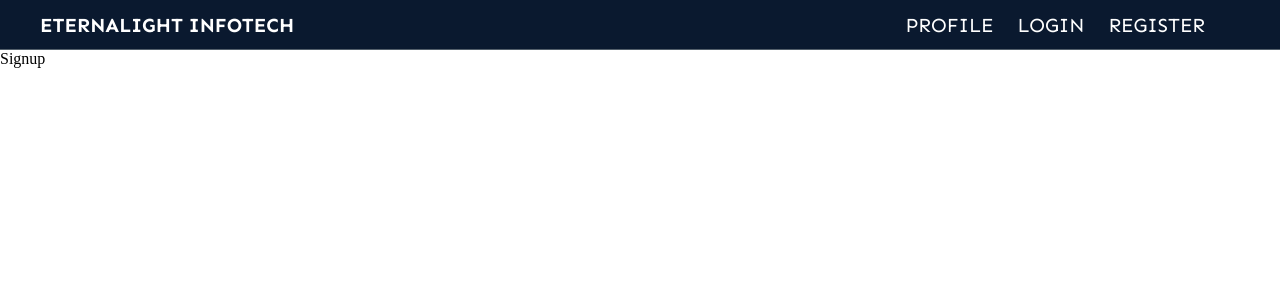
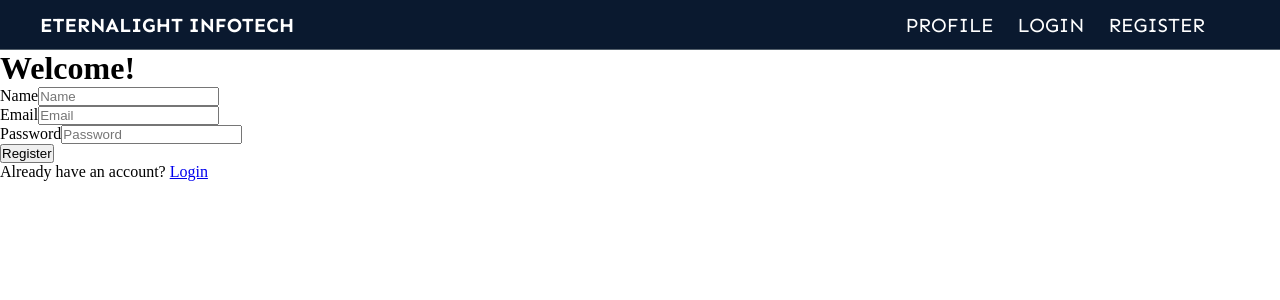
Before and after one commit to shashankmadaan379/E-Infotech-Assignment, a React (Create React App) app in the folder client/: page /register in a window 1280 px wide. Shown: the top 300 px of the page. Built offline with nearby package versions, Linux system fonts and the light colour scheme; a web font is replaced by a local one.

Commit message:
added login and register page, css pending

```diff
--- a/client/src/pages/Login.jsx
+++ b/client/src/pages/Login.jsx
@@ -1,7 +1,47 @@
 import React from "react";
+import { Link } from "react-router-dom";
 
 const Login = () => {
-  return <div>Login</div>;
+  return (
+    <div className="container">
+      <div className="modal">
+        <div className="modal-container">
+          <h1 className="modal-title">Welcome!</h1>
+          <form>
+            <div className="input-block">
+              <label htmlFor="email" className="input-label">
+                Email
+              </label>
+              <input
+                type="email"
+                autoComplete="off"
+                name="email"
+                placeholder="Email"
+                id="email"
+              />
+            </div>
+            <div className="input-block">
+              <label htmlFor="password" className="input-label">
+                Password
+              </label>
+              <input
+                type="password"
+                autoComplete="off"
+                name="password"
+                placeholder="Password"
+                id="password"
+              />
+            </div>
+            <div className="modal-buttons">
+              <button type="submit" className="input-button">
+                <Link to="/profile">Login</Link>
+              </button>
+            </div>
+          </form>
+        </div>
+      </div>
+    </div>
+  );
 };
 
 export default Login;
--- a/client/src/pages/Signup.jsx
+++ b/client/src/pages/Signup.jsx
@@ -1,7 +1,62 @@
 import React from "react";
+import { Link } from "react-router-dom";
 
 const Signup = () => {
-  return <div>Signup</div>;
+  return (
+    <div className="container">
+      <div className="modal">
+        <div className="modal-container">
+          <h1 className="modal-title">Welcome!</h1>
+          <form>
+            <div className="input-block">
+              <label htmlFor="name" className="input-label">
+                Name
+              </label>
+              <input
+                type="name"
+                autoComplete="off"
+                name="name"
+                placeholder="Name"
+                id="name"
+              />
+            </div>
+            <div className="input-block">
+              <label htmlFor="email" className="input-label">
+                Email
+              </label>
+              <input
+                type="email"
+                autoComplete="off"
+                name="email"
+                placeholder="Email"
+                id="email"
+              />
+            </div>
+            <div className="input-block">
+              <label htmlFor="password" className="input-label">
+                Password
+              </label>
+              <input
+                type="password"
+                autoComplete="off"
+                name="password"
+                placeholder="Password"
+                id="password"
+              />
+            </div>
+            <div className="modal-buttons">
+              <button type="submit" className="input-button">
+                Register
+              </button>
+            </div>
+          </form>
+          <p className="sign-up">
+            Already have an account? <Link to="/login"> Login</Link>
+          </p>
+        </div>
+      </div>
+    </div>
+  );
 };
 
 export default Signup;
```
